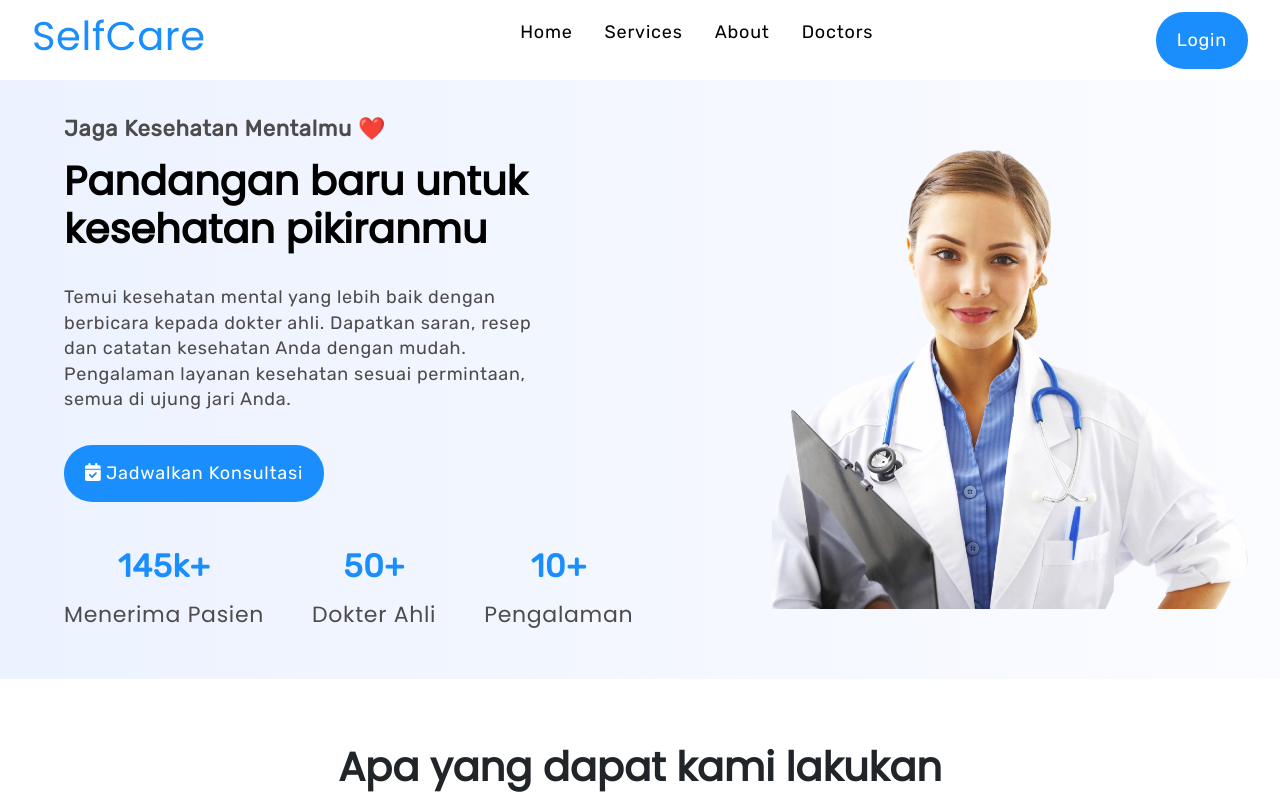
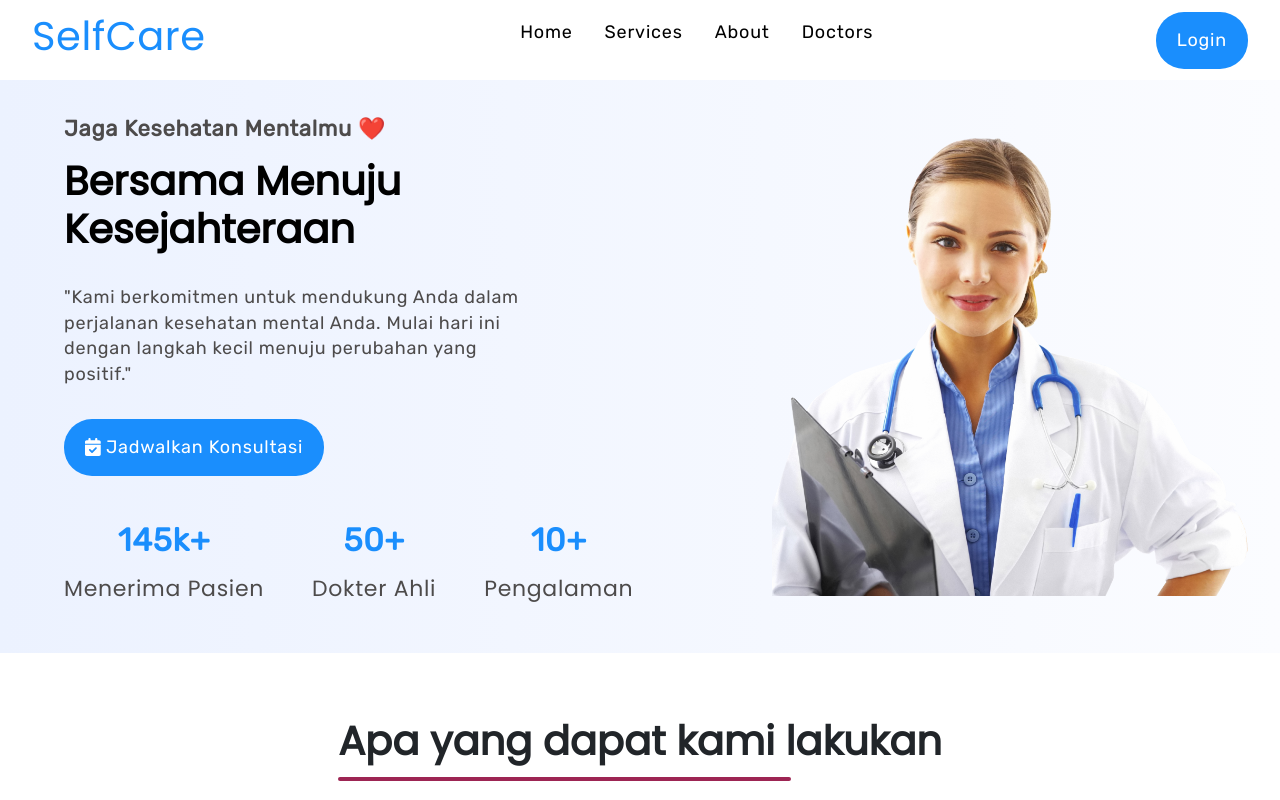
Before and after one commit to dmzazz/capstone-kel-5, a React (Create React App) app: page / in a window 1280 px wide. Shown: the top 800 px of the page. Built offline with nearby package versions, Linux system fonts and the light colour scheme.

Commit message:
push hero

```diff
--- a/src/Components/Hero.js
+++ b/src/Components/Hero.js
@@ -38,12 +38,11 @@ function Hero() {
         <div className="text-section">
           <p className="text-headline">Jaga Kesehatan Mentalmu ❤️</p>
           <h2 className="text-title">
-          Pandangan baru untuk kesehatan pikiranmu
+          Bersama Menuju Kesejahteraan
           </h2>
           <p className="text-descritpion">
-          Temui kesehatan mental yang lebih baik dengan berbicara kepada dokter ahli.
-           Dapatkan saran, resep dan catatan kesehatan Anda dengan mudah. Pengalaman layanan kesehatan
-           sesuai permintaan, semua di ujung jari Anda.
+
+"Kami berkomitmen untuk mendukung Anda dalam perjalanan kesehatan mental Anda. Mulai hari ini dengan langkah kecil menuju perubahan yang positif."
           </p>
           <button
             className="text-appointment-btn"
```
